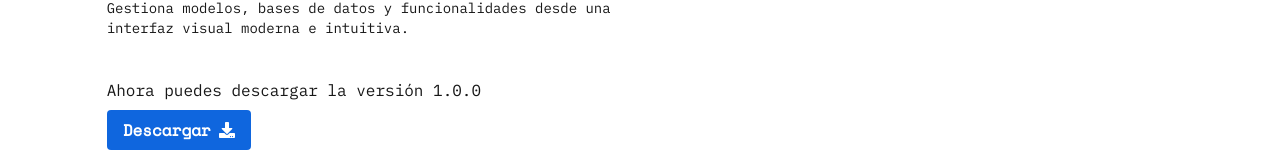
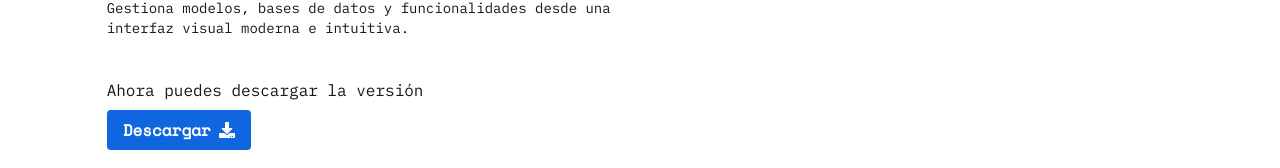
Before and after one commit to RapidWebForge/landing-page, a Next.js app: page / in a window 1280 px wide. Shown: the part 446-614 px from the top of the page. Built offline with nearby package versions, Linux system fonts and the light colour scheme.

Commit message:
feat(home): using version for .env

```diff
--- a/src/views/home/index.tsx
+++ b/src/views/home/index.tsx
@@ -33,7 +33,10 @@ const HomeView = () => {
             </p>
           </div>
           <div>
-            <p className="mb-2">Ahora puedes descargar la versión 1.0.0</p>
+            <p className="mb-2">
+              Ahora puedes descargar la versión{" "}
+              {process.env.NEXT_PUBLIC_INSTALLER_VERSION}
+            </p>
             <Link
               href={`https://github.com/RapidWebForge/RapidWebForgeApp/releases/download/${process.env.NEXT_PUBLIC_INSTALLER_VERSION}/RapidWebForgeInstaller.exe`}
               className="bg-main hover:bg-blue-700 text-white font-bold py-2 px-4 rounded
```
